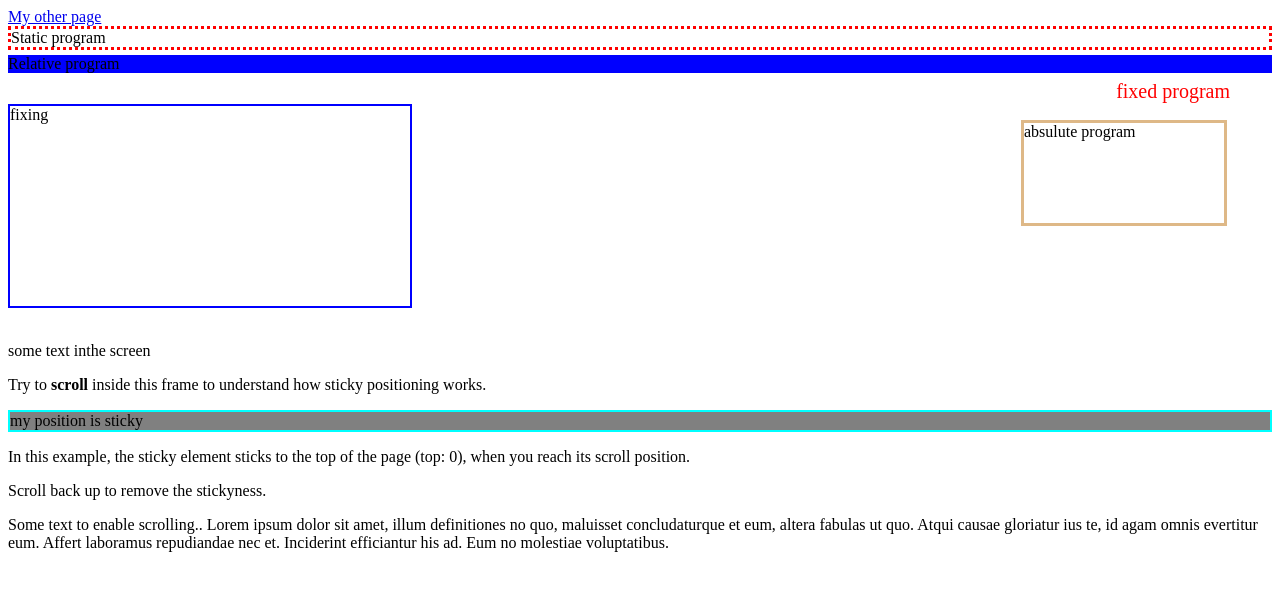
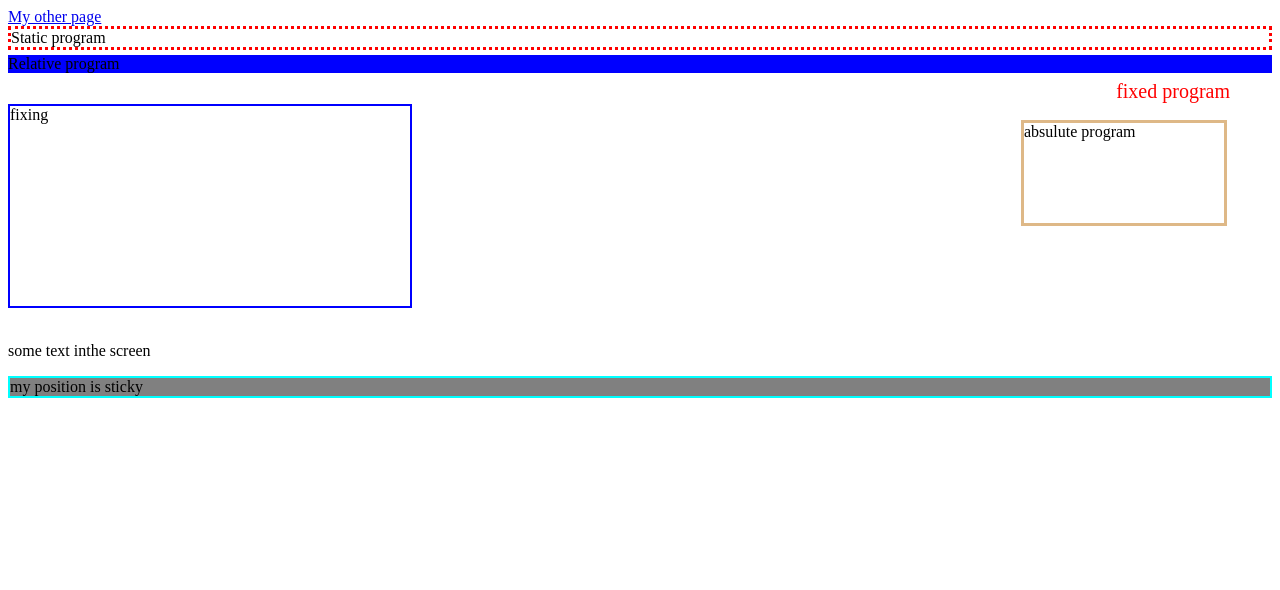
Before and after one commit to ManikandanKumarkp/static-relative-fixed, a plain HTML site: page index.html in a window 1280 px wide. Shown: the top 590 px of the page. Drawn offline with Linux system fonts and the light colour scheme.

Commit message:
1 file modified

```diff
--- a/index.html
+++ b/index.html
@@ -34,13 +34,9 @@
 <div>
 <p>some text inthe screen</p>
 
-</div><p>Try to <b>scroll</b> inside this frame to understand how sticky positioning works.</p>
 
 <div class="p-sticky"> my position is sticky</div>
 
-<div style="padding-bottom:2000px">
-  <p>In this example, the sticky element sticks to the top of the page (top: 0), when you reach its scroll position.</p>
-  <p>Scroll back up to remove the stickyness.</p>
-  <p>Some text to enable scrolling.. Lorem ipsum dolor sit amet, illum definitiones no quo, maluisset concludaturque et eum, altera fabulas ut quo. Atqui causae gloriatur ius te, id agam omnis evertitur eum. Affert laboramus repudiandae nec et. Inciderint efficiantur his ad. Eum no molestiae voluptatibus.</p></section>
+
   </body>
 </html>
```
